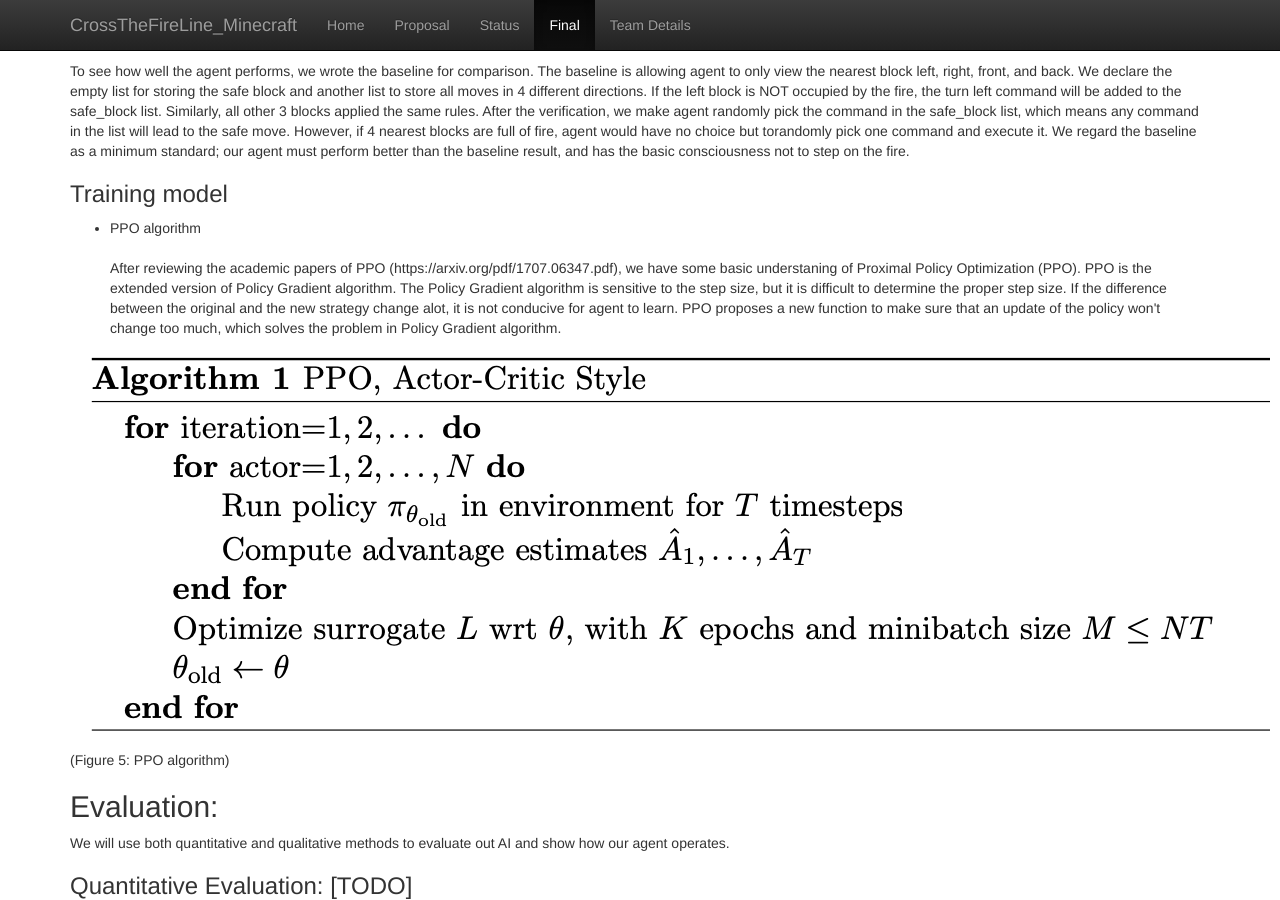
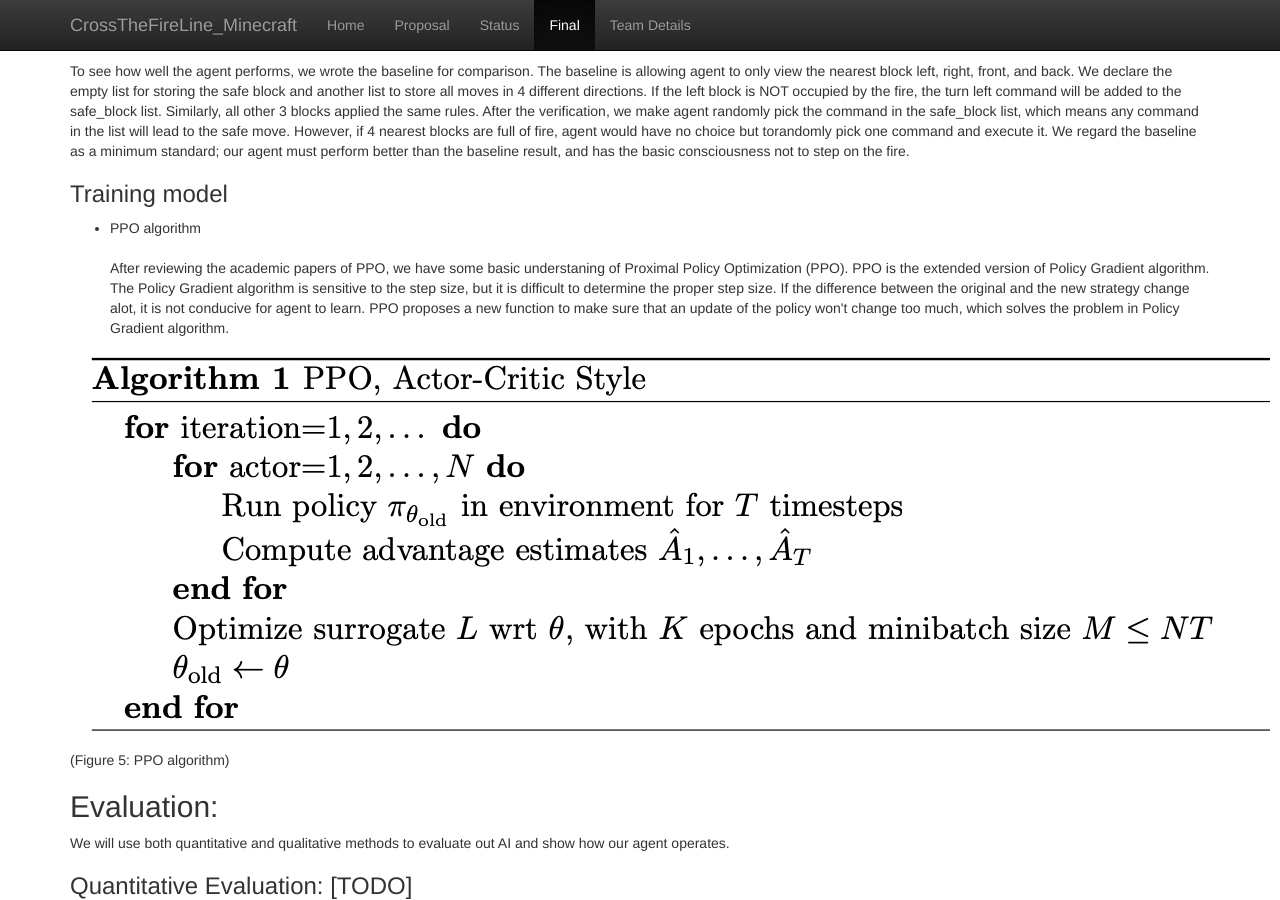
Before and after one commit to Chilly712/CrossTheFireLine_Minecraft, a Jekyll site: the page built from docs/final.md, in a window 1280 px wide and 900 px high, scrolled down 3765 px. Built offline with Jekyll 4.4.1, drawn with Linux system fonts in a browser that asks for light colours; some of the changed lines change nothing that is shown; some of the changed text lies outside the part shown.

Commit message:
Create final.md

```diff
--- a/docs/final.md
+++ b/docs/final.md
@@ -57,7 +57,7 @@
 <ul>
   <li>PPO algorithm</li>
 <br>
-After reviewing the academic papers of PPO (https://arxiv.org/pdf/1707.06347.pdf), we have some basic understaning of Proximal Policy Optimization (PPO). PPO is the extended version of Policy Gradient algorithm. The Policy Gradient algorithm is sensitive to the step size, but it is difficult to determine the proper step size. If the difference between the original and the new strategy change alot, it is not conducive for agent to learn. PPO proposes a new function to make sure that an update of the policy won't change too much, which solves the problem in Policy Gradient algorithm.
+After reviewing the academic papers of PPO, we have some basic understaning of Proximal Policy Optimization (PPO). PPO is the extended version of Policy Gradient algorithm. The Policy Gradient algorithm is sensitive to the step size, but it is difficult to determine the proper step size. If the difference between the original and the new strategy change alot, it is not conducive for agent to learn. PPO proposes a new function to make sure that an update of the policy won't change too much, which solves the problem in Policy Gradient algorithm.
 </ul>
 
 ![image](https://github.com/Chilly712/CrossTheFireLine_Minecraft/blob/main/docs/images/PPO%20algorithm.png)
@@ -104,4 +104,4 @@
 <br>
 RLlib environment https://docs.ray.io/en/latest/rllib-env.html
 <br>
-https://arxiv.org/pdf/1707.06347.pdf
+PPO Algorithm https://arxiv.org/pdf/1707.06347.pdf
```
